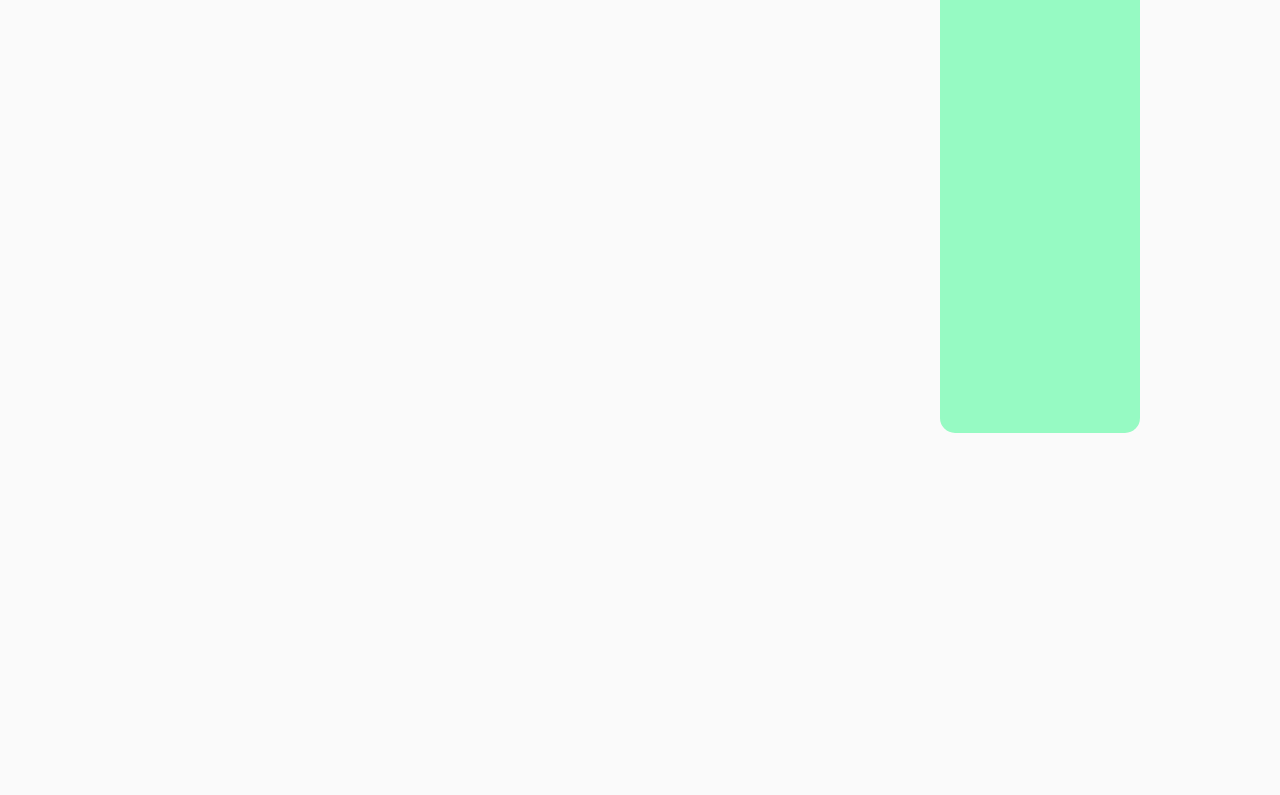
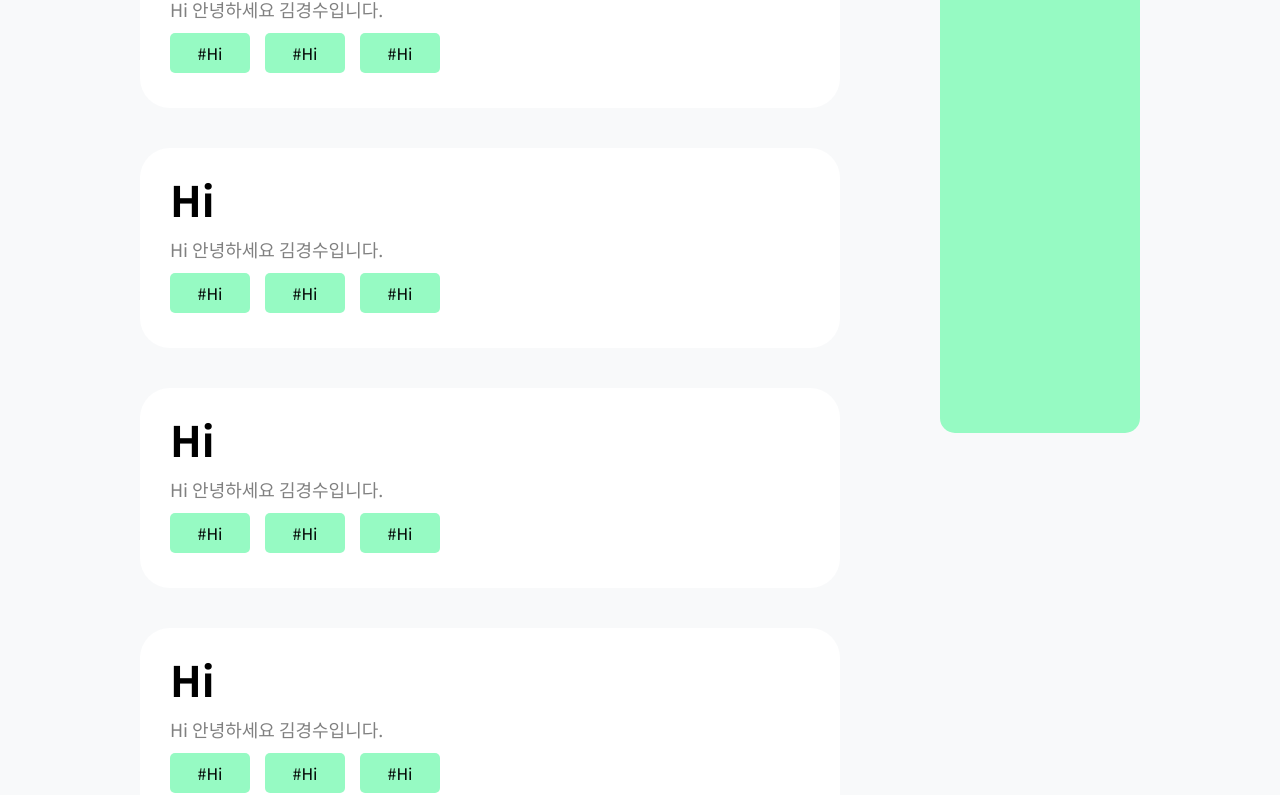
Before and after one commit to kyeongsoosoo/gatsby-blog-soosoo, a Gatsby site: page / in a window 1280 px wide. Shown: the part 633-1428 px from the top of the page. Before the commit the page ends 1066 px from the top, so only its background shows below. Built offline with nearby package versions, Linux system fonts and the light colour scheme; Gatsby itself is replaced by a stand-in of ours; a web font is replaced by a local one.

Commit message:
home layout 추가

```diff
--- /dev/null
+++ b/src/components/HomeLayout/HomeMain/PostItem/index.js
@@ -0,0 +1,82 @@
+import React from 'react';
+import styled from 'styled-components';
+import { titleCss, typo2 } from '../../../../style/typo';
+import { flexCenter } from '../../../../style/styleUtil';
+
+export default function PostItem() {
+  return (
+    <PostItemWrapper>
+      <PostItemTitle>Hi</PostItemTitle>
+      <PostItemDesc>Hi 안녕하세요 김경수입니다.</PostItemDesc>
+      <PostItemTagBox>
+        <PostItemTag>#Hi</PostItemTag>
+        <PostItemTag>#Hi</PostItemTag>
+        <PostItemTag>#Hi</PostItemTag>
+      </PostItemTagBox>
+    </PostItemWrapper>
+  );
+}
+
+const PostItemWrapper = styled.div`
+  --item-width: 60vw;
+  --item-max-width: 700px;
+  --item-height: 200px;
+  --item-radius: 30px;
+  --item-padding: 30px 30px;
+  --item-margin-bottom: 40px;
+
+  width: var(--item-width);
+  max-width: var(--item-max-width);
+  height: var(--item-height);
+  background-color: var(--item-background-color);
+  border-radius: var(--item-radius);
+  padding: var(--item-padding);
+  margin-bottom: var(--item-margin-bottom);
+`;
+
+const PostItemTitle = styled.h1`
+  --title-margin-bottom: 20px;
+
+  ${titleCss}
+  color: black;
+  margin-bottom: var(--title-margin-bottom);
+`;
+
+const PostItemDesc = styled.h2`
+  --desc-margin-bottom: 15px;
+
+  margin-bottom: var(--desc-margin-bottom);
+
+  ${typo2}
+  color: gray;
+`;
+
+const PostItemTagBox = styled.div`
+  --tag-box-width: 100%;
+  --tag-box-height: 30px;
+  --tag-bx-padding: 5px 10px;
+
+  display: flex;
+
+  width: var(--tag-box-width);
+  height: var(--tag-box-height);
+  padding: var(--tag-box-padding);
+`;
+
+const PostItemTag = styled.div`
+  --tag-padding: auto;
+  --tag-width: 80px;
+  --tag-height: 40px;
+  --tag-radius: 5px;
+  --tag-margin-left: 15px;
+
+  ${flexCenter}
+  width: var(--tag-width);
+  height: var(--tag-height);
+  padding: var(--tag-padding);
+  border-radius: var(--tag-radius);
+  background-color: var(--tag-background-color);
+  & + & {
+    margin-left: var(--tag-margin-left);
+  }
+`;
--- a/src/components/HomeLayout/HomeMain/index.js
+++ b/src/components/HomeLayout/HomeMain/index.js
@@ -1,10 +1,18 @@
 import React from 'react';
 import styled from 'styled-components';
+import { titleCss } from '../../../style/typo';
+import PostItem from './PostItem';
 
 export default function HomeMain() {
   return (
     <HomeMainWrapper>
       <HomeMainTitle>Home</HomeMainTitle>
+      <PostItem />
+      <PostItem />
+      <PostItem />
+      <PostItem />
+      <PostItem />
+      <PostItem />
     </HomeMainWrapper>
   );
 }
@@ -16,6 +24,7 @@ const HomeMainWrapper = styled.div`
 
   min-width: var(--home-main-min-width);
   min-height: var(--home-main-min-height);
+
   flex-grow: 1;
 `;
 
@@ -24,11 +33,13 @@ const HomeMainTitle = styled.div`
   --home-main-title-size: 48px;
   --home-main-border-bottom: 2px solid black;
   --home-main-letter-spacing: 1.5px;
+  --home-main-margin-bottom: 40px;
 
   margin-top: var(--home-main-title-margin-top);
-  font-size: var(--home-main-title-size);
+  ${titleCss}
   border-bottom: var(--home-main-border-bottom);
   letter-spacing: var(--home-main-letter-spacing);
+  margin-bottom: var(--home-main-margin-bottom);
   width: 50vw;
   line-height: 1.5em;
 `;
--- a/src/style/GlobalStyle.js
+++ b/src/style/GlobalStyle.js
@@ -7,7 +7,6 @@ const GlobalStyle = createGlobalStyle`
     ${style_reset}
 
     :root {
-
         --title-color: #96fac3;
         --title-weight: 700;
         --title-size: 42px;
@@ -53,7 +52,11 @@ const GlobalStyle = createGlobalStyle`
         --bb-background-color: #96FAC3;
         --category-background-color: #96FAC3;
 
-        background-color: rgb(250,250,250);
+        --item-background-color: white;
+
+        --tag-background-color: #96FAC3;
+
+        background-color: rgb(248,249,250);
     }
 
     body.dark{
@@ -66,6 +69,10 @@ const GlobalStyle = createGlobalStyle`
         --bb-background-color: #CAFCDC;
         --category-background-color: #CAFCDC;
 
+        --item-background-color: #282D35;
+
+        --tag-background-color: #CAFCDC;
+
         background-color: #101521;
         color: white;
     }
--- /dev/null
+++ b/src/style/styleUtil.js
@@ -0,0 +1,7 @@
+import { css } from 'styled-components';
+
+export const flexCenter = css`
+  display: flex;
+  justify-content: center;
+  align-items: center;
+`;
```
